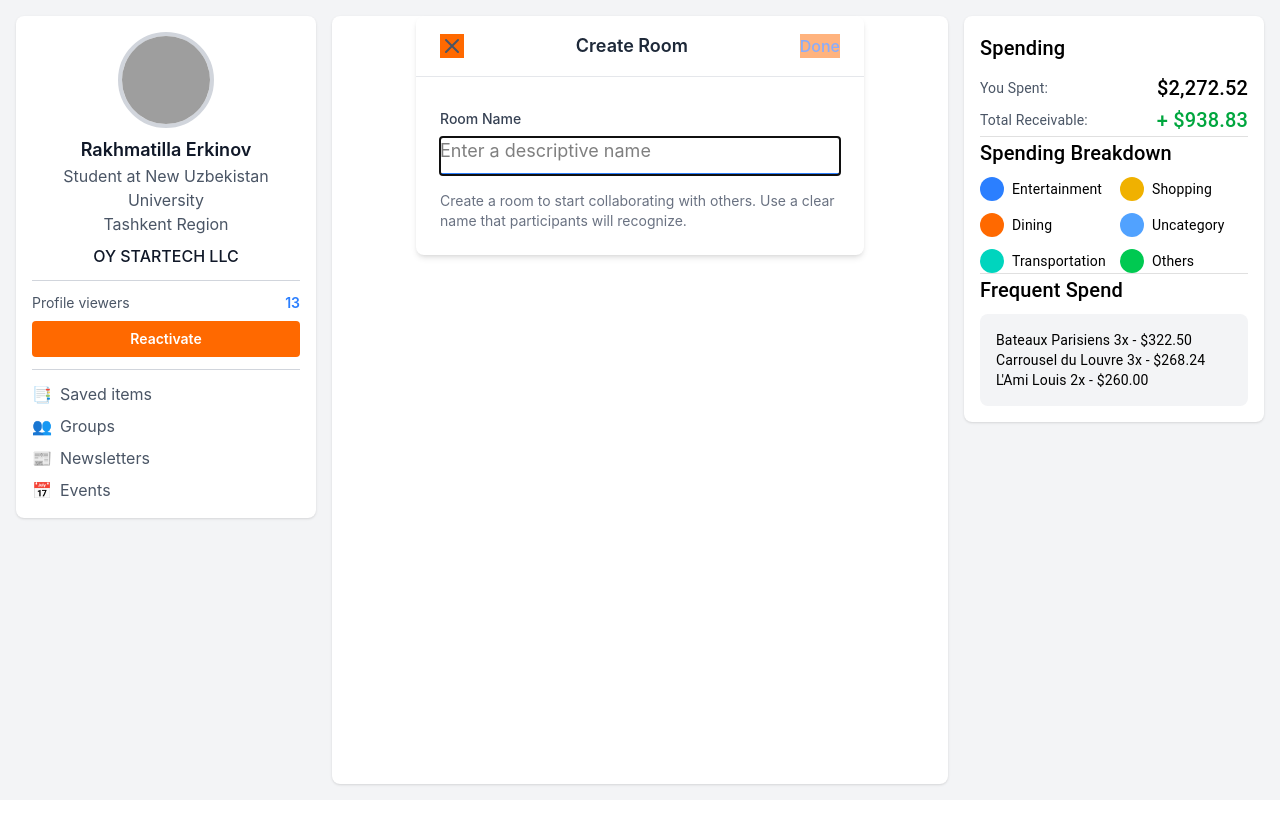
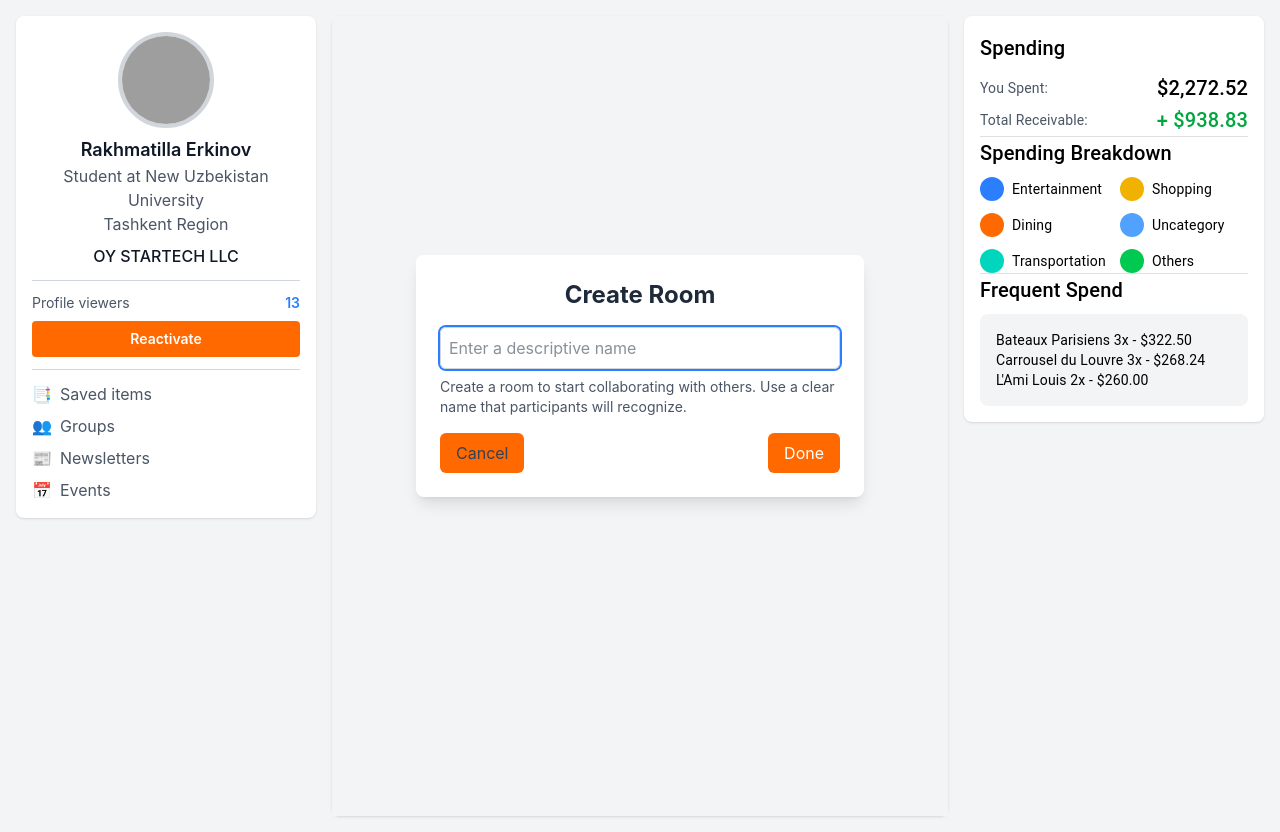
Before and after one commit to erkinov-wtf/split-bill, a React (Vite) app in the folder frontend/: page /create in a window 1280 px wide. Before the commit the page ends 800 px from the top, so only its background shows below. Built offline with nearby package versions, Linux system fonts and the light colour scheme; sample sign-in values are in the browser's storage; grey boxes are pictures that could not be loaded; the HTML template or start-up script is replaced by a standard one.

Commit message:
feat: Room creation and navigation implemented
- Implemented room creation with name validation.
- Redirects to `/rooms` on cancel in CreateRoom page.
- Navigates to specific room on room creation.
- Added onClick to navigate to rooms on AllUserRooms.

```diff
--- a/frontend/src/pages/all-users-rooms/index.jsx
+++ b/frontend/src/pages/all-users-rooms/index.jsx
@@ -108,6 +108,10 @@ export default function UsersRoomPage() {
         return <div className="text-red-500 text-center">{error}</div>;
     }
 
+    const redirectToSelectedRoom = (roomId) => {
+        navigate(`/rooms/${roomId}`);
+    }
+
     return (
         <div className="flex flex-col h-full">
             {/* Header - Sticky */}
@@ -161,7 +165,7 @@ export default function UsersRoomPage() {
                                 {filteredRooms
                                     .filter(room => room.status.toLowerCase() === "active")
                                     .map((room) => (
-                                        <div key={room.id} className="bg-white p-4 rounded-lg shadow-md flex justify-between items-center hover:bg-orange-400 hover:text-white">
+                                        <div key={room.id} onClick={() => redirectToSelectedRoom(room.id)} className="bg-white p-4 rounded-lg shadow-md flex justify-between items-center hover:bg-orange-400 hover:text-white">
                                             <div>
                                                 <h3 className="font-bold">{room.name}</h3>
                                                 <p className="text-sm flex items-center gap-1">
@@ -187,7 +191,7 @@ export default function UsersRoomPage() {
                                 {filteredRooms
                                     .filter(room => room.status.toLowerCase() === "archived")
                                     .map((room) => (
-                                        <div key={room.id} className="bg-white p-4 rounded-lg shadow-md flex justify-between items-center hover:bg-orange-400 hover:text-white">
+                                        <div key={room.id} onClick={() => redirectToSelectedRoom(room.id)} className="bg-white p-4 rounded-lg shadow-md flex justify-between items-center hover:bg-orange-400 hover:text-white">
                                             <div>
                                                 <h3 className="font-bold">{room.name}</h3>
                                                 <p className="text-sm flex items-center gap-1">
--- a/frontend/src/pages/create-room/index.jsx
+++ b/frontend/src/pages/create-room/index.jsx
@@ -1,11 +1,11 @@
-import React, { useState } from 'react';
-import { useNavigate } from 'react-router-dom';
+import React, { useState } from "react";
+import { useNavigate } from "react-router-dom";
 
 const CreateRoom = () => {
-    const [roomName, setRoomName] = useState('');
+    const [roomName, setRoomName] = useState("");
     const navigate = useNavigate();
     const sessionId = localStorage.getItem("session_id");
-    const [errorMessage, setErrorMessage] = useState(""); // State for error message
+    const [errorMessage, setErrorMessage] = useState("");
 
     const handleDone = async () => {
         if (roomName.trim()) {
@@ -23,7 +23,6 @@ const CreateRoom = () => {
 
                 if (response.ok) {
                     const data = await response.json();
-                    // Navigate to the new room using its ID
                     navigate(`/rooms/${data.id}`);
                 }
             } catch (error) {
@@ -32,58 +31,39 @@ const CreateRoom = () => {
         }
     };
 
-
-
     const handleCancel = () => {
-        navigate('/');
+        navigate("/rooms");
     };
 
     return (
-        <div className="flex flex-col h-full bg-white rounded-lg shadow-md max-w-md mx-auto">
-            {/* Header */}
-            <div className="flex justify-between items-center px-6 py-4 border-b border-gray-200">
+        <div className="flex items-center justify-center min-h-screen bg-gray-100">
+            <div className="bg-white p-6 rounded-lg shadow-lg w-full max-w-md relative -mt-20">
+                <h2 className="text-2xl font-bold text-center text-gray-800 mb-4">Create Room</h2>
+                <input
+                    type="text"
+                    value={roomName}
+                    onChange={(e) => setRoomName(e.target.value)}
+                    className="w-full border border-gray-300 rounded-md p-2 focus:outline-none focus:ring-2 focus:ring-blue-500"
+                    placeholder="Enter a descriptive name"
+                    autoFocus
+                />
+                {errorMessage && <p className="text-red-500 text-sm mt-2">{errorMessage}</p>}
+                <p className="text-gray-600 text-sm mt-2">Create a room to start collaborating with others. Use a clear name that participants will recognize.</p>
+                <div className="mt-4 flex justify-between">
                     <button
                         onClick={handleCancel}
-                    className="text-gray-600 hover:text-gray-800 transition-colors"
+                        className="px-4 py-2 bg-gray-300 text-gray-700 rounded-md hover:bg-gray-400 transition"
                     >
-                    <svg xmlns="http://www.w3.org/2000/svg" className="h-6 w-6" fill="none" viewBox="0 0 24 24" stroke="currentColor">
-                        <path strokeLinecap="round" strokeLinejoin="round" strokeWidth={2} d="M6 18L18 6M6 6l12 12" />
-                    </svg>
+                        Cancel
                     </button>
-                <h2 className="text-lg font-semibold text-gray-800">Create Room</h2>
                     <button
                         onClick={handleDone}
-                    className={`text-blue-600 font-medium ${!roomName.trim() ? 'opacity-50 cursor-not-allowed' : 'hover:text-blue-800 transition-colors'}`}
-                    disabled={!roomName.trim()}
+                        className="px-4 py-2 bg-blue-600 text-white rounded-md hover:bg-blue-700 transition"
                     >
                         Done
                     </button>
                 </div>
-
-            {/* Main Content */}
-            <div className="flex-grow flex flex-col px-6 pt-8 pb-6">
-                <label htmlFor="roomName" className="block text-sm font-medium text-gray-700 mb-2">
-                    Room Name
-                </label>
-                <div className="relative">
-                    <input
-                        id="roomName"
-                        type="text"
-                        value={roomName}
-                        onChange={(e) => setRoomName(e.target.value)}
-                        className="w-full border-0 border-b-2 border-gray-300 pb-2 text-lg text-black focus:ring-0 focus:border-blue-500 transition-colors bg-transparent"
-                        placeholder="Enter a descriptive name"
-                        autoFocus
-                    />
             </div>
-
-                <p className="mt-4 text-sm text-gray-500">
-                    Create a room to start collaborating with others. Use a clear name that participants will recognize.
-                </p>
-            </div>
-            {errorMessage && (
-                <p className="text-red-500 text-sm mb-4">{errorMessage}</p>
-            )}
         </div>
     );
 };
--- a/frontend/src/pages/empty-new-room/index.jsx
+++ b/frontend/src/pages/empty-new-room/index.jsx
@@ -11,7 +11,7 @@ const EmptyRoomPage = ({roomName, roomId}) => {
                 <div className="max-w-4xl mx-auto px-4 py-6">
                     <div className="flex items-center justify-between">
                         <button
-                            onClick={() => navigate(-1)}
+                            onClick={() => navigate("/rooms")}
                             className="p-2 hover:bg-gray-100 rounded-full transition-colors"
                         >
                             <svg className="w-5 h-5" fill="none" stroke="currentColor" viewBox="0 0 24 24">
```
Lines whose indentation alone changed are shown as unchanged.
